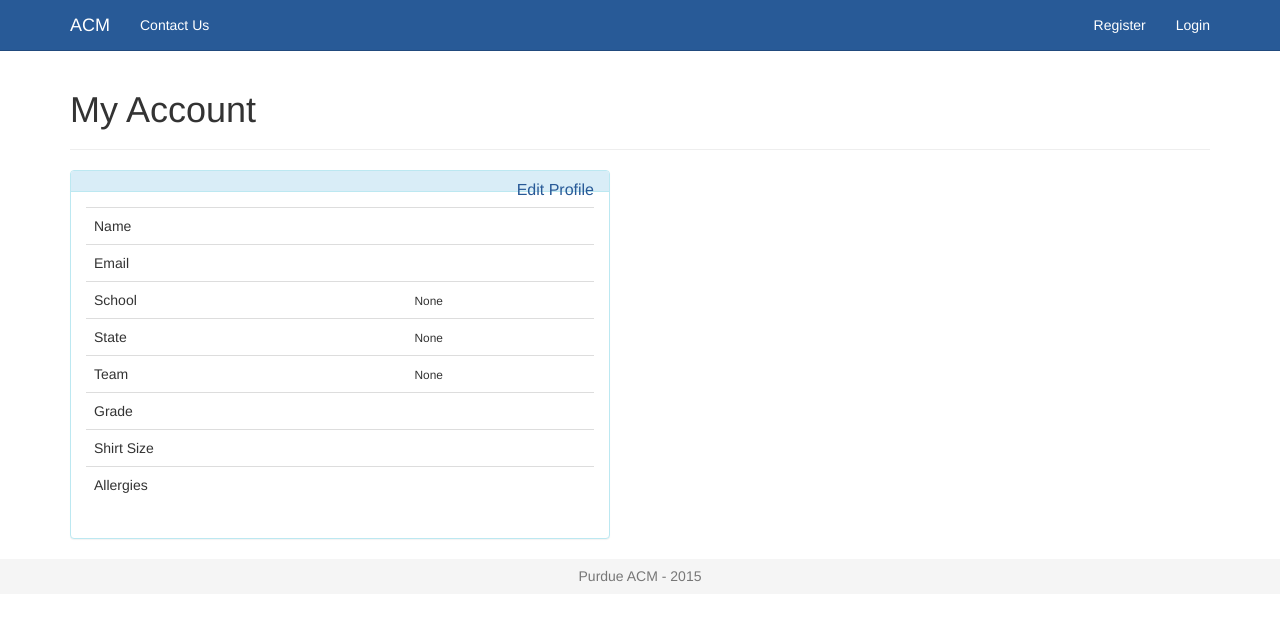
After one commit to oggnik/acm-hscc, a Python web app: template hscc/templates/account/home.html in a window 1280 px wide. The commit adds this page. Shown: the top 621 px of the page. Run offline with Jinja, Linux system fonts and the light colour scheme; the template is opened without the code that fills it, so the values that code supplies are empty.

Commit message:
Account page, minification

```diff
--- a/hscc/forms.py
+++ b/hscc/forms.py
@@ -116,7 +116,7 @@ class RegistrationForm(Form):
 
     school_state = SelectField(
         'School State',
-        choices=[(st.value, st.name) for st in State],
+        choices=[(st.value[0], st.value[1]) for st in State],
         coerce=int,
         default=0,
     )
@@ -145,7 +145,7 @@ class RegistrationForm(Form):
 
     grade = SelectField(
         'Grade',
-        choices=[(gr.value, gr.name) for gr in Grade],
+        choices=[(gr.value[0], gr.value[1]) for gr in Grade],
         coerce=int,
         default=0,
     )
@@ -250,7 +250,6 @@ class NewPasswordForm(Form):
         """Validate the form"""
         if not Form.validate(self):
             return False
-        # TODO
 
         self.pw_reset = PasswordReset.query.filter_by(key=self.key.data).first()
         if not self.pw_reset:
--- /dev/null
+++ b/hscc/templates/account/home.html
@@ -0,0 +1,94 @@
+{% extends 'layout.html' %}
+{% block body %}
+  <div class="page-header">
+    <h1>My Account</h1>
+  </div>
+
+  <div class="row col-md-6 col-lg-6">
+    <div class="panel panel-info">
+      <div class="panel-heading">
+        <h3 class="panel-title">
+          {{ current_user.name }}
+          <span class="pull-right">
+            <a href="{{ url_for('account.edit') }}">Edit Profile</a>
+          </span>
+        </h3>
+      </div>
+
+      <div class="panel-body">
+        <div class="row">
+          <div class="col-md-12 col-lg-12">
+            <table class="table table-user-info">
+              <tbody>
+                <tr>
+                  <td>Name</td>
+                  <td>{{ current_user.name }}</td>
+                </tr>
+                <tr>
+                  <td>Email</td>
+                  <td>{{ current_user.email }}</td>
+                </tr>
+                <tr>
+                  <td>School</td>
+                  <td>
+                    {% if current_user.school %}
+                      <a href="{{ url_for('account.school', id=current_user.school.id) }}">
+                        {{ current_user.school.name }}
+                      </a>
+                    {% else %}
+                      <small>None</small>
+                    {% endif %}
+                  </td>
+                </tr>
+                <tr>
+                  <td>State</td>
+                  <td>
+                    {% if current_user.school %}
+                      {{ current_user.school.state_name }}
+                    {% else %}
+                      <small>None</small>
+                    {% endif %}
+                  </td>
+                </tr>
+                <tr>
+                  <td>Team</td>
+                  <td>
+                    {% if current_user.team %}
+                      <a href="{{ url_for('account.team', id=current_user.team.id) }}">
+                        {{ current_user.team.name }}
+                      </a>
+                    {% else %}
+                      <small>None</small>
+                      {% if current_user.school %}
+                        <a href="{{ url_for('account.teams', school_id=current_user.school.id) }}">
+                          Join a team now!
+                        </a>
+                      {% endif %}
+                    {% endif %}
+                  </td>
+                </tr>
+                <tr>
+                  <td>Grade</td>
+                  <td>{{ current_user.grade_name }}</td>
+                </tr>
+                <tr>
+                  <td>Shirt Size</td>
+                  <td>{{ current_user.shirt_size_name }}</td>
+                </tr>
+                <tr>
+                  <td>Allergies</td>
+                  <td>{{ current_user.allergies.text }}</td>
+                </tr>
+                {% if current_user.is_admin %}
+                  <tr>
+                    <td colspan="2"><font color="red">Admin Account</font></td>
+                  </tr>
+                {% endif %}
+              </tbody>
+            </table>
+          </div>
+        </div>
+      </div>
+    </div>
+  </div>
+{% endblock %}
--- a/hscc/templates/partials/_nav.html
+++ b/hscc/templates/partials/_nav.html
@@ -14,6 +14,13 @@
                 <!-- Navbar buttons go here -->
                 {% if current_user.is_active %}
                     <!-- Logged in users -->
+                    <li><a href="{{ url_for('account.home') }}">My Account</a></li>
+                    {% if current_user.school %}
+                        <li><a href="{{ url_for('account.my_school') }}">My School</a></li>
+                    {% endif %}
+                    {% if current_user.team %}
+                        <li><a href="{{ url_for('account.my_team') }}">My Team</a></li>
+                    {% endif %}
                     {% if current_user.is_admin %}
                         <!-- Administrators -->
                         <li role="presentation" class="dropdown">
```
Also changed, not shown: hscc/__init__.py (+21 -1 lines), hscc/account/controllers.py (added, +62 -0 lines), hscc/models.py (+48 -9 lines), hscc/account/__init__.py (added), 1 other file.
